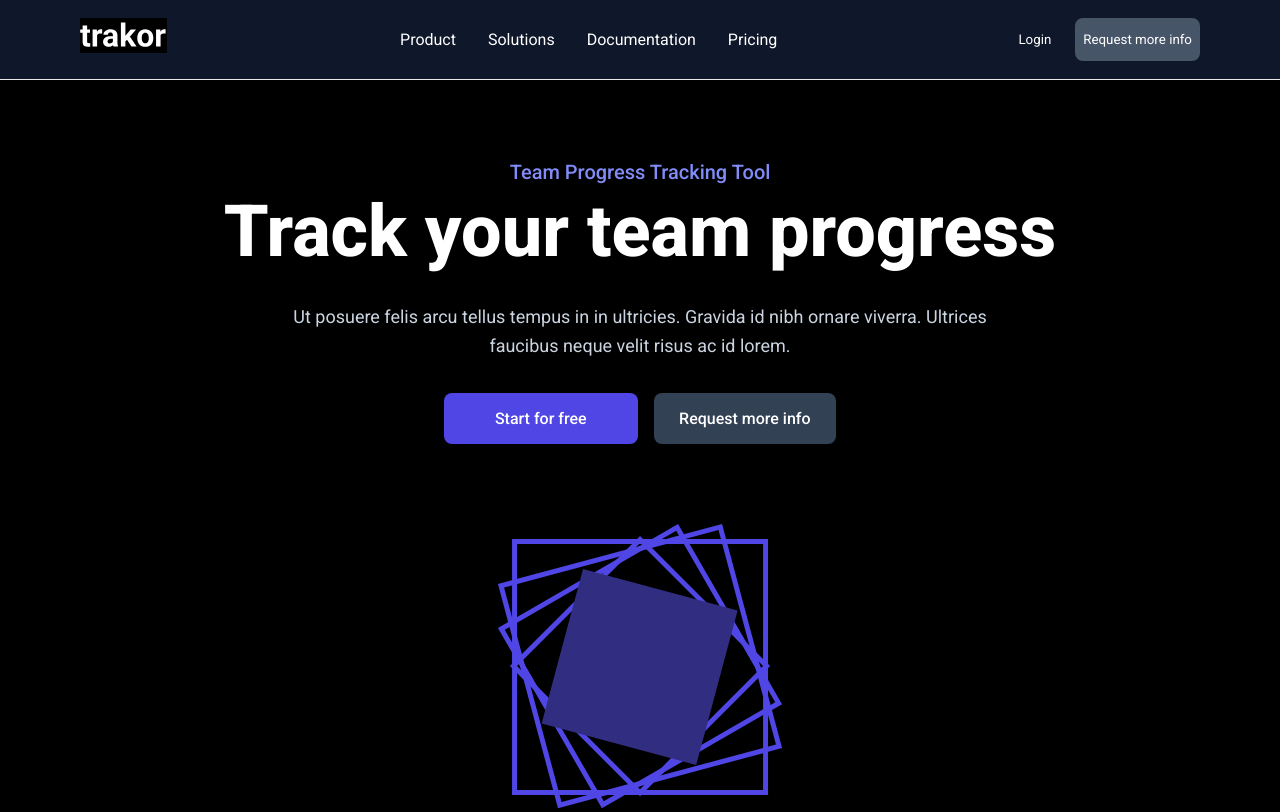
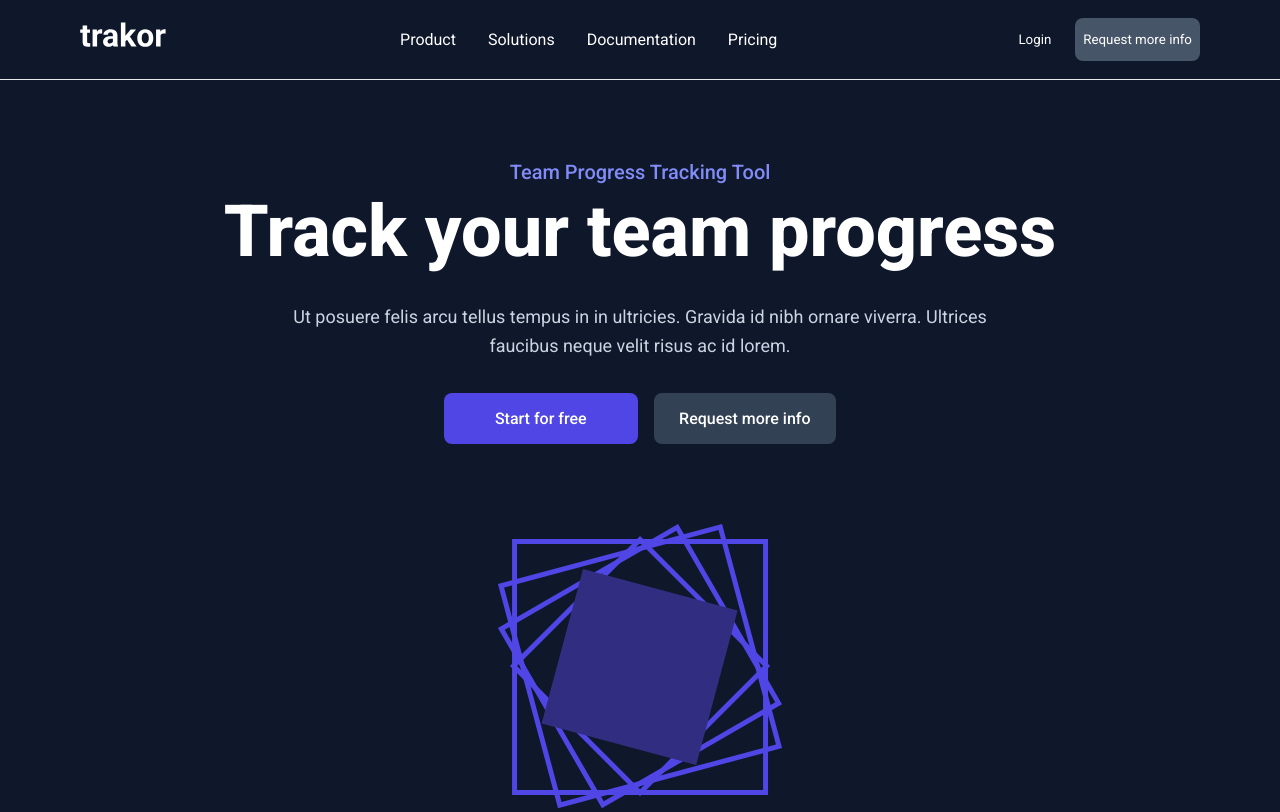
Before and after one commit to huyquangtran09/HTML_CSS_Trackor, a plain HTML site: page index.html in a window 1280 px wide. Shown: the top 812 px of the page. Drawn offline with Linux system fonts and the light colour scheme.

Commit message:
Update styles.css

```diff
--- a/styles.css
+++ b/styles.css
@@ -10,7 +10,6 @@ body{
 .logo {
   width: 87px;
   height: 35px;
-  background-color: black;
   color: white;
 }
 .container {
@@ -67,7 +66,6 @@ header {
 .hero {
   text-align: center;
   padding: 80px 80px;
-  background-color: black;
 }
 
 .hero-title-main {
@@ -239,7 +237,6 @@ header {
 /* ===== FEATURE CARDS SECTION ===== */
 
 .feature-cards {
-  background-color: black;
   text-align: center;
   padding-bottom: 80px;
 }
```
